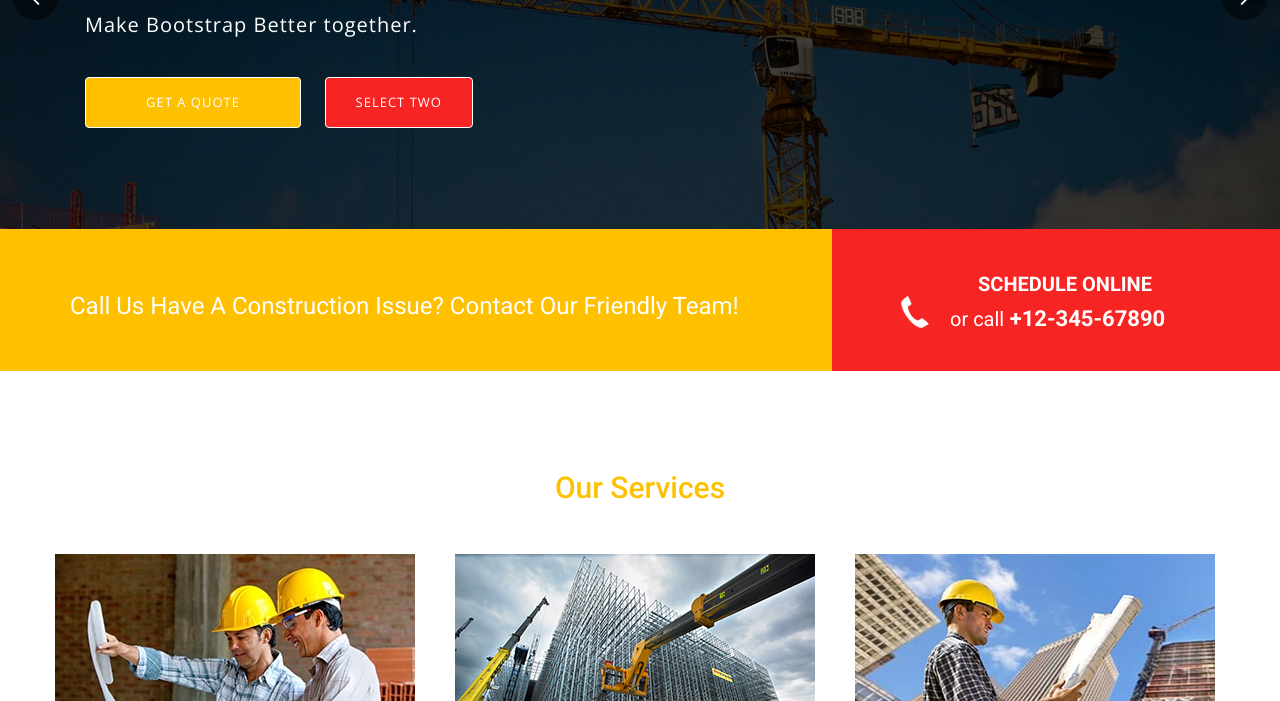
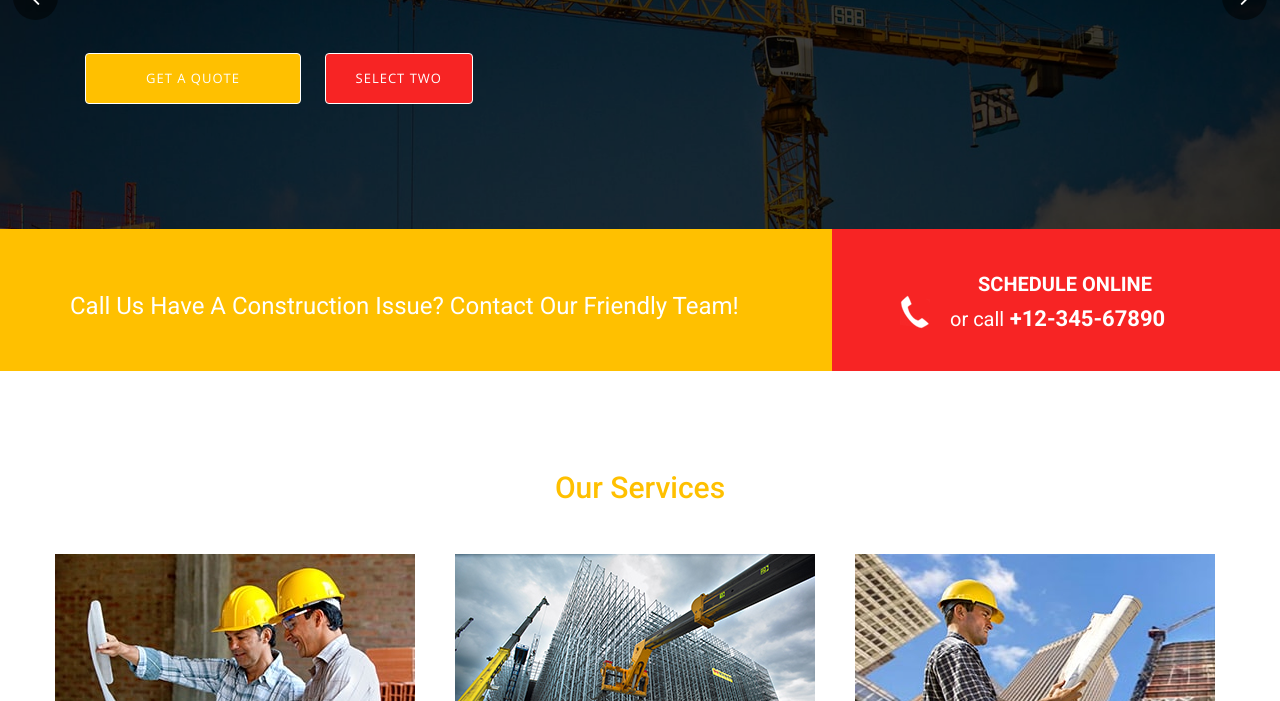
Before and after one commit to Hridoy-Web-Pro/philadelphia-construction, a plain HTML site: page index.html in a window 1280 px wide. Shown: the part 399-1100 px from the top of the page. Drawn offline with nearby package versions, Linux system fonts and the light colour scheme; a script that the page names is missing.

Commit message:
Update index.html

```diff
--- a/index.html
+++ b/index.html
@@ -154,7 +154,7 @@
                     <!-- Slide Text Layer -->
                     <div class="slide-text slide_style_left">
                         <h1 data-animation="animated flipInX">Here is Best Solutions<br> of Construction </h1>
-                        <p data-animation="animated lightSpeedIn">Make Bootstrap Better together.</p>
+                        <p data-animation="animated lightSpeedIn"></p>
                         <a href="#" target="_blank" class="btn btn-default" data-animation="animated fadeInUp">Get a Quote</a>
                         <a href="#" target="_blank"  class="btn btn-primary" data-animation="animated fadeInDown">select two</a>
                     </div>
```
